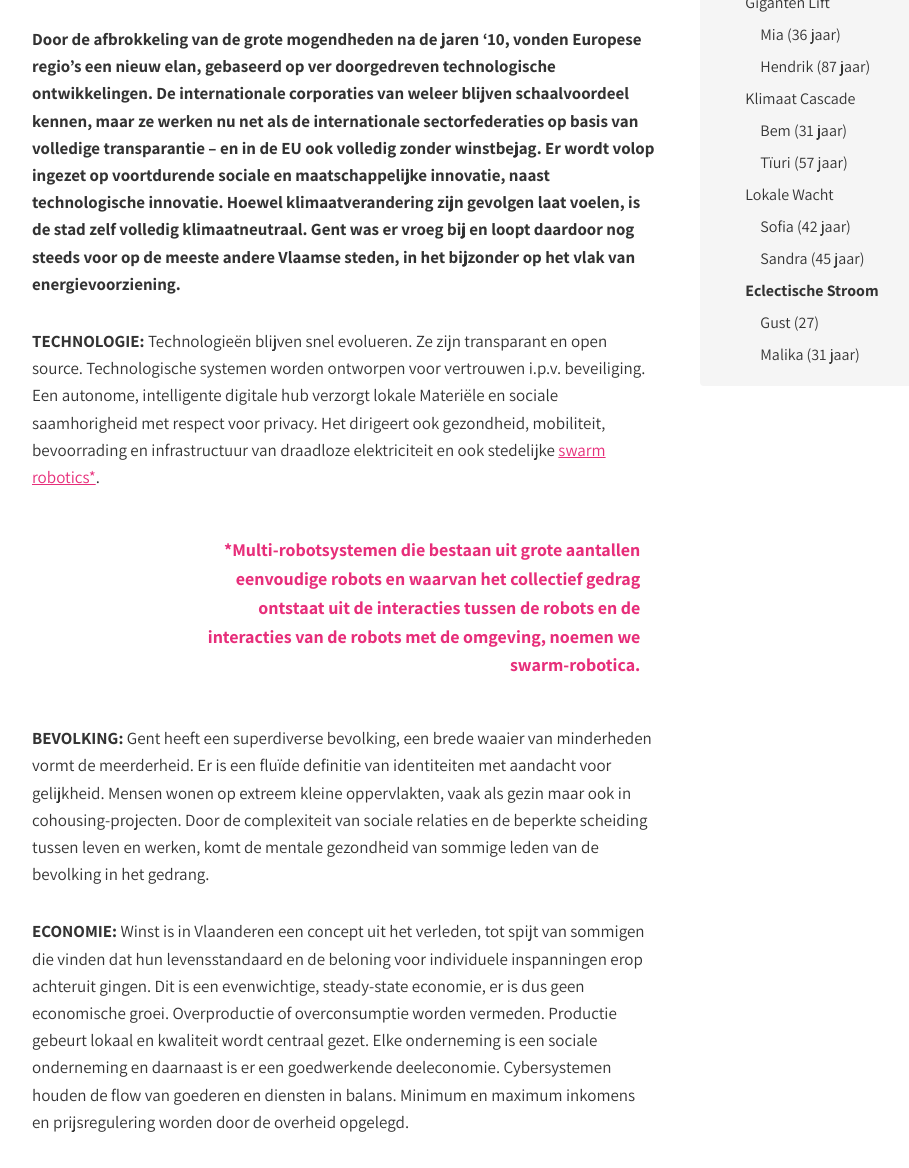
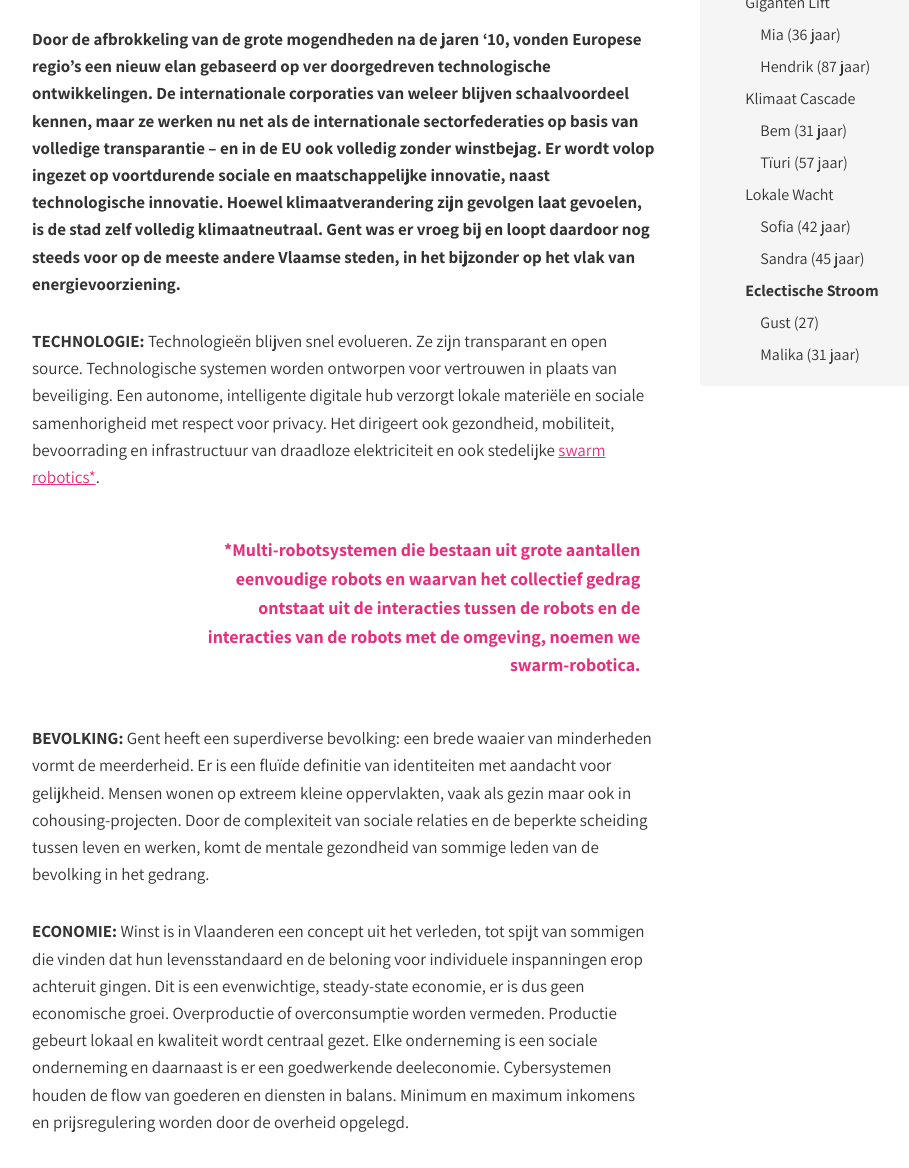
Before and after one commit to lab9k/scripts-voor-gent-2040-en, a Jekyll site: the page built from chapters/chapter-04-part-1.md, in a window 1280 px wide and 1400 px high, scrolled down 478 px, cut to the strip 232-1400 px from the top of the window. Shown: the whole strip, without its empty margins (133-1042 px from the left). Built offline with Jekyll 4.4.1, drawn with Linux system fonts in a browser that asks for light colours; nearby versions of some CDN libraries; some of the changed text lies outside the part shown.

Commit message:
Update chapter-04-part-1.md

```diff
--- a/chapters/chapter-04-part-1.md
+++ b/chapters/chapter-04-part-1.md
@@ -11,15 +11,15 @@ indentlevel: 2
 
 <a href="{{ site.baseurl }}/images/Ruimte_1.jpg" data-lightbox="Eclectische Stroom"><img src="{{ site.baseurl }}/images/Ruimte_1.jpg"></a>
 
-Door de afbrokkeling van de grote mogendheden na de jaren ‘10, vonden Europese regio’s een nieuw elan, gebaseerd op ver doorgedreven technologische ontwikkelingen. De internationale corporaties van weleer blijven schaalvoordeel kennen, maar ze werken nu net als de internationale sectorfederaties op basis van volledige transparantie – en in de EU ook volledig zonder winstbejag. Er wordt volop ingezet op voortdurende sociale en maatschappelijke innovatie, naast technologische innovatie. Hoewel klimaatverandering zijn gevolgen laat voelen, is de stad zelf volledig klimaatneutraal. Gent was er vroeg bij en loopt daardoor nog steeds voor op de meeste andere Vlaamse steden, in het bijzonder op het vlak van energievoorziening.
+Door de afbrokkeling van de grote mogendheden na de jaren ‘10, vonden Europese regio’s een nieuw elan gebaseerd op ver doorgedreven technologische ontwikkelingen. De internationale corporaties van weleer blijven schaalvoordeel kennen, maar ze werken nu net als de internationale sectorfederaties op basis van volledige transparantie – en in de EU ook volledig zonder winstbejag. Er wordt volop ingezet op voortdurende sociale en maatschappelijke innovatie, naast technologische innovatie. Hoewel klimaatverandering zijn gevolgen laat gevoelen, is de stad zelf volledig klimaatneutraal. Gent was er vroeg bij en loopt daardoor nog steeds voor op de meeste andere Vlaamse steden, in het bijzonder op het vlak van energievoorziening.
 {:.chapter-intro}
 
-**TECHNOLOGIE:** Technologieën blijven snel evolueren. Ze zijn transparant en open source. Technologische systemen worden ontworpen voor vertrouwen i.p.v. beveiliging. Een autonome, intelligente digitale hub verzorgt lokale Materiële en sociale saamhorigheid met respect voor privacy. Het dirigeert ook gezondheid, mobiliteit, bevoorrading en infrastructuur van draadloze elektriciteit en ook stedelijke <span class="need-clarification">swarm robotics*</span>.
+**TECHNOLOGIE:** Technologieën blijven snel evolueren. Ze zijn transparant en open source. Technologische systemen worden ontworpen voor vertrouwen in plaats van beveiliging. Een autonome, intelligente digitale hub verzorgt lokale materiële en sociale samenhorigheid met respect voor privacy. Het dirigeert ook gezondheid, mobiliteit, bevoorrading en infrastructuur van draadloze elektriciteit en ook stedelijke <span class="need-clarification">swarm robotics*</span>.
 
 *Multi-robotsystemen die bestaan uit grote aantallen eenvoudige robots en waarvan het collectief gedrag ontstaat uit de interacties tussen de robots en de interacties van de robots met de omgeving, noemen we swarm-robotica.
 {:.clarification}
 
-**BEVOLKING:** Gent heeft een superdiverse bevolking, een brede waaier van minderheden vormt de meerderheid. Er is een fluïde definitie van identiteiten met aandacht voor gelijkheid. Mensen wonen op extreem kleine oppervlakten, vaak als gezin maar ook in cohousing-projecten. Door de complexiteit van sociale relaties en de beperkte scheiding tussen leven en werken, komt de mentale gezondheid van sommige leden van de bevolking in het gedrang.
+**BEVOLKING:** Gent heeft een superdiverse bevolking: een brede waaier van minderheden vormt de meerderheid. Er is een fluïde definitie van identiteiten met aandacht voor gelijkheid. Mensen wonen op extreem kleine oppervlakten, vaak als gezin maar ook in cohousing-projecten. Door de complexiteit van sociale relaties en de beperkte scheiding tussen leven en werken, komt de mentale gezondheid van sommige leden van de bevolking in het gedrang.
 
 **ECONOMIE:** Winst is in Vlaanderen een concept uit het verleden, tot spijt van sommigen die vinden dat hun levensstandaard en de beloning voor individuele inspanningen erop achteruit gingen.  Dit is een evenwichtige, steady-state economie, er is dus geen economische groei. Overproductie of overconsumptie worden vermeden. Productie gebeurt lokaal en kwaliteit wordt centraal gezet. Elke onderneming is een sociale onderneming en daarnaast is er een goedwerkende deeleconomie. Cybersystemen houden de flow van goederen en diensten in balans. Minimum en maximum inkomens en prijsregulering worden door de overheid opgelegd.
 
```
Also changed, not shown: other parts of chapters/chapter-04-part-1.md (+2 -2 lines).
